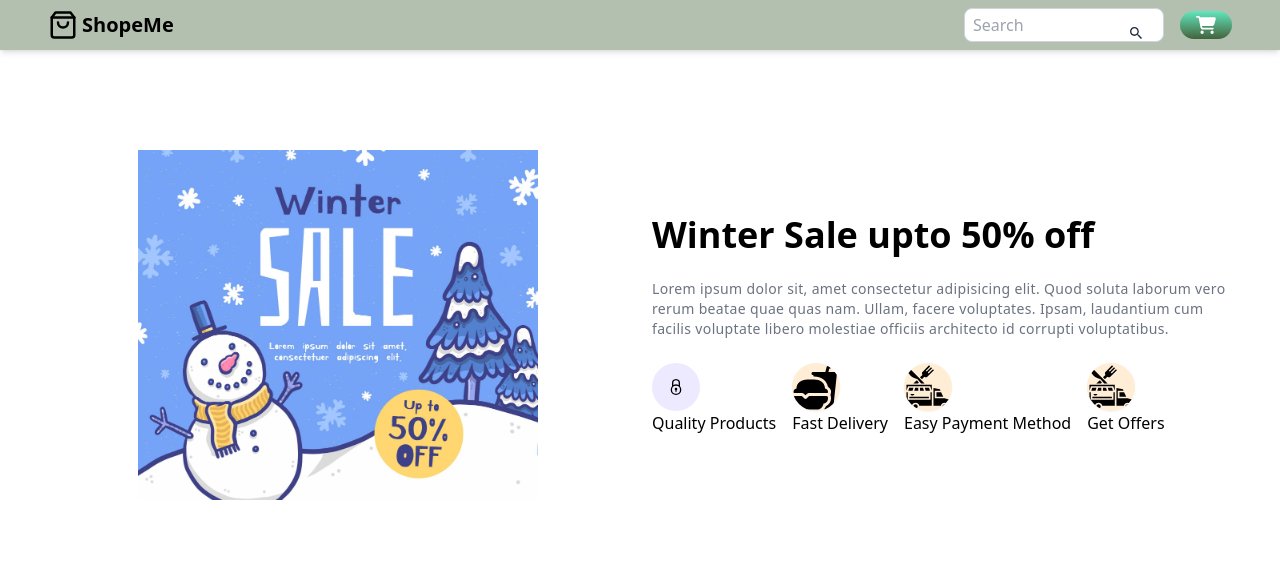
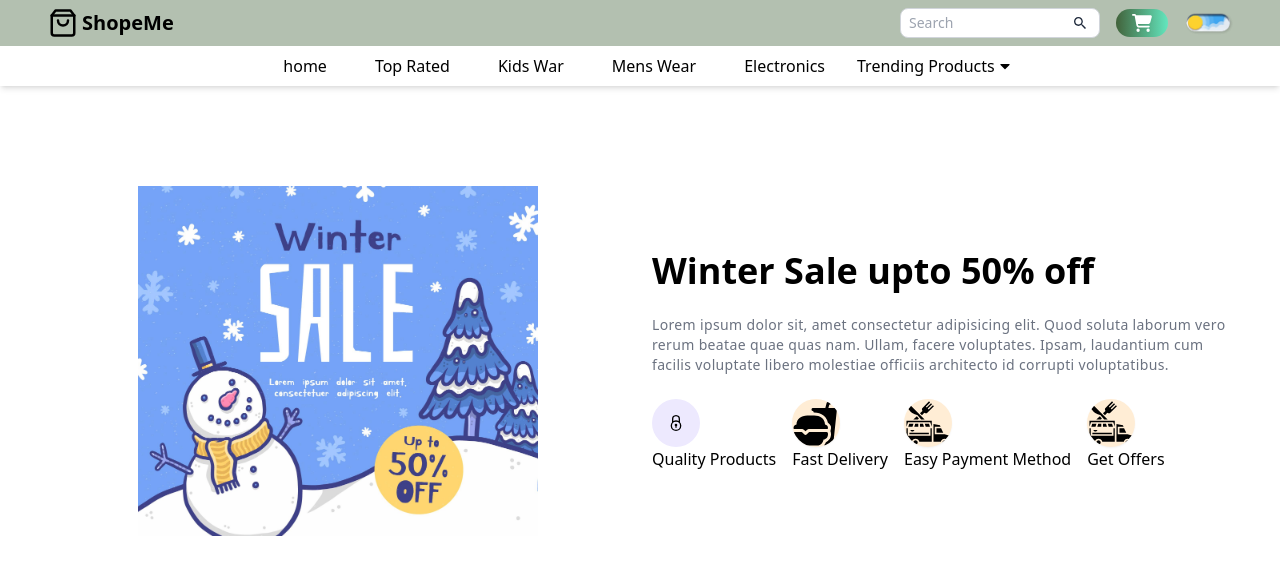
Before and after one commit to shaluyadav1231/ecommerce_website, a React (Vite) app: page / in a window 1280 px wide. Shown: the top 574 px of the page. Built offline with nearby package versions, Linux system fonts and the light colour scheme.

Commit message:
navebar complete

```diff
--- /dev/null
+++ b/src/Components/Navbar/DarkMode.jsx
@@ -0,0 +1,38 @@
+import React, { useEffect, useState } from 'react'
+import LightButton from "../../assets/website/light-mode-button.png";
+import DarkButton from "../../assets/website/light-mode-button.png";
+const DarkMode = () => {
+    const [theme, setTheme] = useState(
+        localStorage.getItem("theme")? localStorage.getItem("theme"):"light"
+    );
+    const element = document.documentElement
+
+    useEffect(()=>{
+        if(theme == "dark"){
+            element.classList.add("dark")
+            localStorage.setItem("theme","dark")
+        }
+        else{
+            element.classList.remove("dark");
+            localStorage.setItem("theme","light")
+        }
+    })
+  return (
+    <div className='relative'>
+        <img src={LightButton} alt="Light Button" onClick={()=>{
+            setTheme(theme === "light"?"dark":"light")
+        }}
+        className={`w-12 cursor-pointer drop-shadow-[1px_1px_1px_rgba(0,0,0,0.1)] transition-all duration-300 absolute right-0 z-10 ${theme == "dark"?"opacity-0":"opacity-100"} `}
+        />
+        <img src={DarkButton} alt="Dark Button" onClick={()=>{
+            setTheme(theme == "light"?"dark": "light" )
+        }}
+
+         className='w-12 cursor-pointer drop-shadow-[1px_1px_1px_rgba(0,0,0,0.1)] transition-all duration-300'
+
+        />
+    </div>
+  )
+}
+
+export default DarkMode
--- a/src/Components/Navbar/Navbar.jsx
+++ b/src/Components/Navbar/Navbar.jsx
@@ -3,6 +3,7 @@
 import {FaCartShopping} from "react-icons/fa6";
 import {FaCaretDown} from "react-icons/fa";
 import {FiShoppingBag} from "react-icons/fi";
+import DarkMode from './DarkMode';
 
 const Menu =[
     {
@@ -37,7 +38,7 @@
     },
 ];
 
-const Dropdowm=[
+const DropdownLinks=[
     {
         id:2,
         name:"Tranding Products",
@@ -53,7 +54,8 @@
 
 const Navbar = ({handleOrderPopup}) => {
   return (
-    <div className='shadow-md bg-white dark:bg-text-white duration-200 relative z-40' >
+    <div className='shadow-md bg-white dark:bg-slate-800 dark:bg-text-white duration-200 relative z-40' >
+
         <div className='bg-primary/40 py-2'>
              <div className='container flex justify-between items-center'>
                 <div>
@@ -62,26 +64,73 @@
                         ShopeMe
                     </a>
                 </div>
+
                 <div className='flex justify-between items-center gap-4'>
                     <div className='relative group hidden sm:block'>
-                        <input type="text" placeholder='Search'className='w-[200px] sm:w-[200px] w-[300px] transition-all duration-300 rounded-lg border border-gray-300 py-1 px-2 test-sm focus:border-primary dark:border-gray-500
-                        dark:bg-slate-800' />
-                        <IoMdSearch className='text-slate-800 group-hover:text-primary absolute top-1/2 -translate-x-1/2 right-3 '/>
+                        <input type="text"  placeholder="Search"
+                className="w-[200px] sm:w-[200px] group-hover:w-[300px] transition-all duration-300 rounded-lg border border-gray-300 py-1 px-2
+                text-sm focus:outline-none focus:border-1 focus:border-primary dark:border-gray-500 dark:bg-slate-800 "
+              />
+              <IoMdSearch className="text-slate-800 group-hover:text-primary absolute top-1/2 -translate-y-1/2 right-3" />
             </div>
-                    <button onClick={()=>{
-                        handleOrderPopup()
-                    }}
-                    className='bg-gradient-to-t from-primary to-secondary transition-all duration-200 text-white py-1 px-4 rounded-full  flex item-center gap-3 group'
+
+                     <button
+              onClick={() => handleOrderPopup()}
+              className="bg-gradient-to-r from-primary to-secondary transition-all duration-200 text-white  py-1 px-4 rounded-full flex items-center gap-3 group"
             >
-                        <span className='group-hover:block hidden transition-all duration-200'>Order</span>
-                        <FaCartShopping className='text-xl text-white drop-shadow-sm cursor-pointer'/>
+              <span className="group-hover:block hidden transition-all duration-200">
+                Order
+              </span>
+              <FaCartShopping className="text-xl text-white drop-shadow-sm cursor-pointer" />
             </button>
+
+
+            <div>
+              <DarkMode />
+            </div>
           </div>
         </div>
       </div>
 
+      <div data-aos="zoom-in" className="flex justify-center">
+        <ul className="sm:flex hidden items-center gap-4">
+          {Menu.map((data) => (
+            <li key={data.id}>
+              <a
+                href={data.link}
+                className="inline-block px-4 hover:text-primary duration-200"
+              >
+                {data.name}
+              </a>
+            </li>
+          ))}
+
+                 <li className="group relative cursor-pointer">
+            <a href="#" className="flex items-center gap-[2px] py-2">
+              Trending Products
+              <span>
+                <FaCaretDown className="transition-all duration-200 group-hover:rotate-180" />
+              </span>
+            </a>
+            <div className="absolute z-[9999] hidden group-hover:block w-[200px] rounded-md bg-white p-2 text-black shadow-md">
+              <ul>
+                {DropdownLinks.map((data) => (
+                  <li key={data.id}>
+                    <a
+                      href={data.link}
+                      className="inline-block w-full rounded-md p-2 hover:bg-primary/20 "
+                    >
+                      {data.name}
+                    </a>
+                  </li>
+                ))}
+              </ul>
             </div>
-  )
-}
+          </li>
+        </ul>
+      </div>
+    </div>
+  );
+};
 
-export default Navbar
+export default Navbar;
--- a/tailwind.config.js
+++ b/tailwind.config.js
@@ -16,5 +16,6 @@
       }
     },
   },
+  darkMode:"selector",
   plugins: [],
 }
```
Lines whose indentation alone changed are shown as unchanged.
